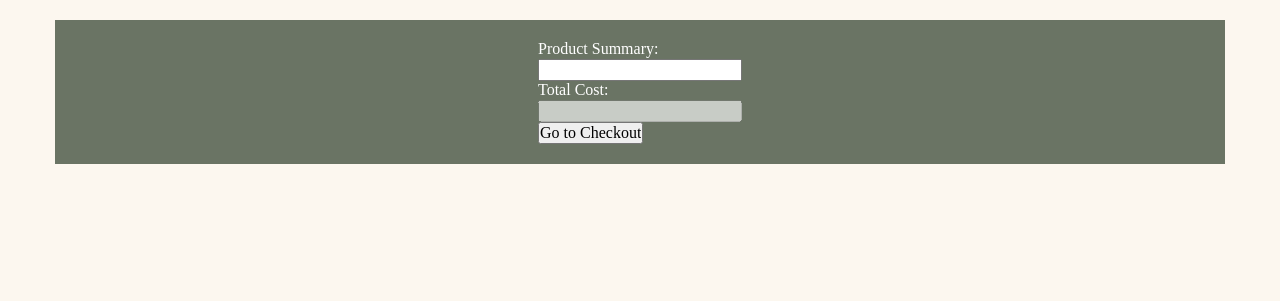
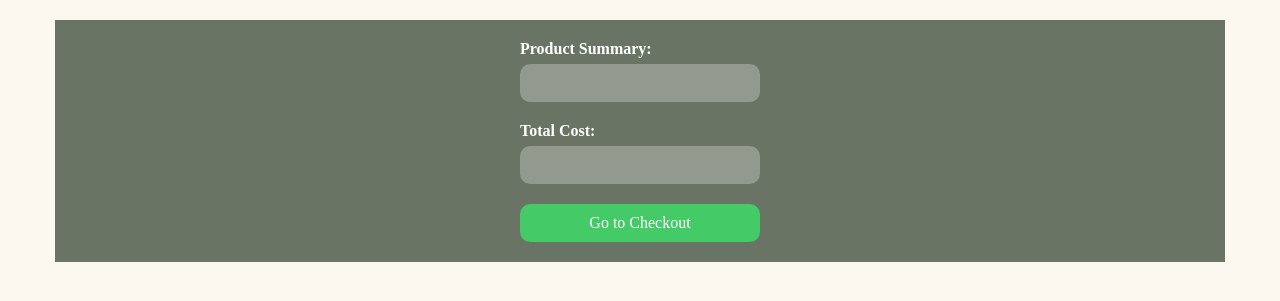
Before and after one commit to Mrq9rawi/Team_Short_Deliveries, a PHP site: page /HTML/cart.html in a window 1280 px wide. Shown: the part 154-455 px from the top of the page. Run offline with PHP 8.4, Linux system fonts and the light colour scheme.

Commit message:
Some styling for the cart

```diff
--- a/CSS/master.css
+++ b/CSS/master.css
@@ -329,3 +329,28 @@ main .products-section {
 	align-items: center;
 	padding: 20px;
 }
+
+.container.cart form {
+	display: flex;
+	flex-direction: column;
+	gap: 20px;
+}
+
+.container.cart form>div {
+	display: flex;
+	flex-direction: column;
+	gap: 5px;
+	font-weight: 600;
+}
+
+.container.cart form input {
+	border-radius: 10px;
+	border: none;
+	padding: 10px 20px;
+	color: white;
+}
+
+.container.cart form input[type="submit"] {
+	color: white;
+	background-color: var(--mainColor);
+}
--- a/HTML/cart.html
+++ b/HTML/cart.html
@@ -51,11 +51,14 @@
 		<div class="container cart">
 			<div class="product-summary">
 				<form action="checkout.php">
-					<label>Product Summary:</label><br>
-					<input type="text" id="product_summary" required><br>
-					<label>Total Cost:</label><br>
-					<!-- <input type="number" pattern="\{d2}.\{d2}" id="total_cost" name="total_cost" required> -->
-					<input type="text" id="total_cost" name="total_cost" required disabled="disabled"><br>
+					<div>
+						<label>Product Summary:</label>
+						<input type="text" id="product_summary" required disabled="disabled">
+					</div>
+					<div>
+						<label>Total Cost:</label>
+						<input type="text" id="total_cost" name="total_cost" required disabled="disabled">
+					</div>
 					<script>
 						if (window.localStorage.getItem("product")) {
 							document.querySelector("main .product-summary").append(document.createElement("p"))
```
